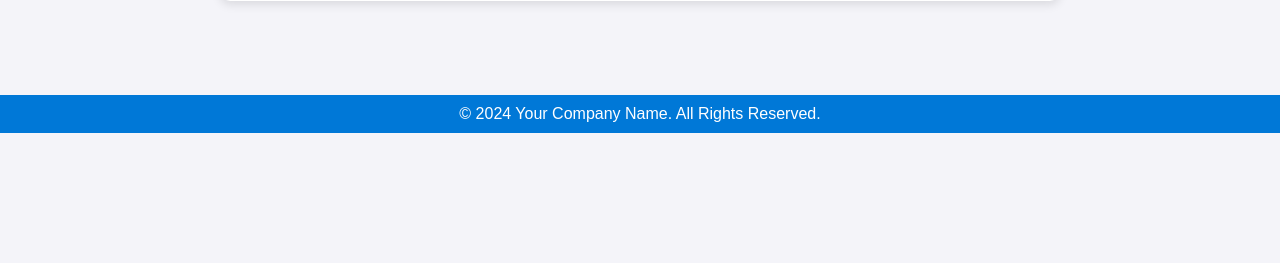
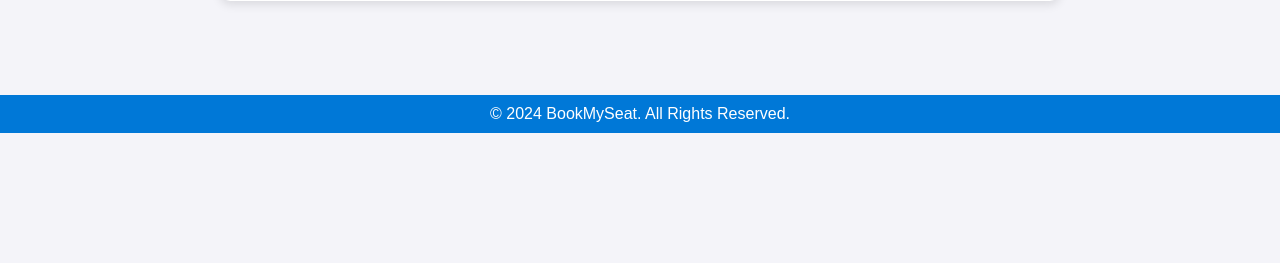
Before and after one commit to Sasiii437/BookYourShow, a Django app: page /about_us/ in a window 1280 px wide. Shown: the part 537-800 px from the top of the page. Run offline with Django 5.2, Linux system fonts and the light colour scheme.

Commit message:
Update about_us.html

```diff
--- a/templates/about_us.html
+++ b/templates/about_us.html
@@ -125,7 +125,7 @@
     <br>
     <br>
     <footer>
-        <p>&copy; 2024 Your Company Name. All Rights Reserved.</p>
+        <p>&copy; 2024 BookMySeat. All Rights Reserved.</p>
     </footer>
 </body>
 </html>
```
